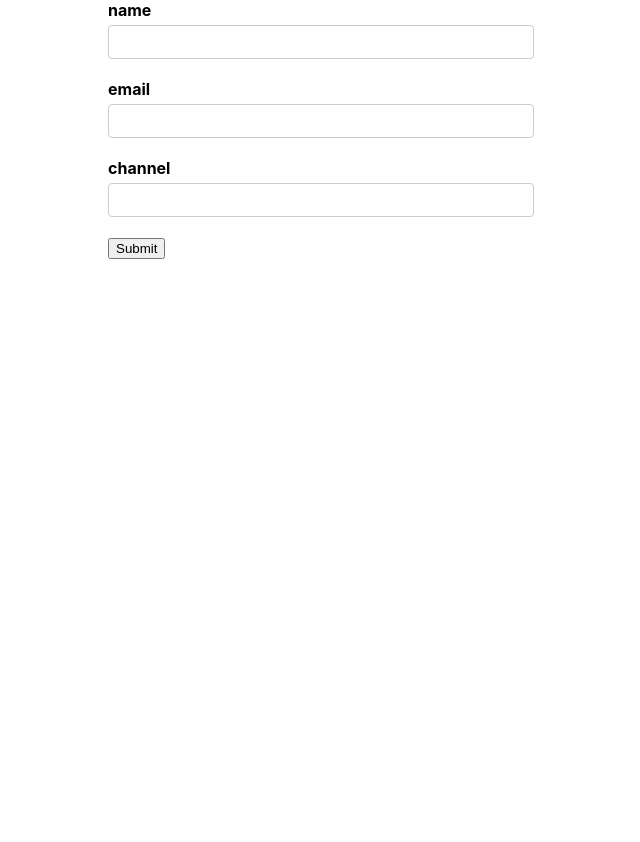
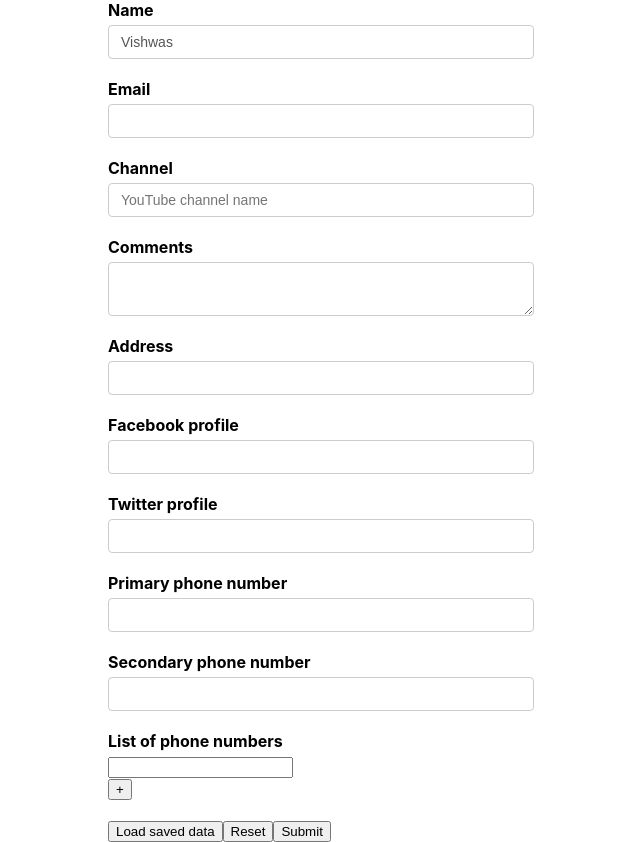
Before and after one commit to Serenity1337/formikPlayground, a React (Create React App) app: page / in a window 1280 px wide. Shown: the whole page, without its empty margins (319-959 px from the left). Before the commit the page ends 800 px from the top, so only its background shows below. Built offline with nearby package versions, Linux system fonts and the light colour scheme.

Commit message:
basics done

```diff
--- a/package.json
+++ b/package.json
@@ -10,7 +10,8 @@
     "react": "^17.0.2",
     "react-dom": "^17.0.2",
     "react-scripts": "4.0.3",
-    "web-vitals": "^1.1.2"
+    "web-vitals": "^1.1.2",
+    "yup": "^0.32.9"
   },
   "scripts": {
     "start": "react-scripts start",
--- a/src/App.css
+++ b/src/App.css
@@ -10,7 +10,8 @@ label {
 }
 
 input[type='text'],
-input[type='email'] {
+input[type='email'],
+textarea {
   display: block;
   width: 400px;
   padding: 6px 12px;
--- /dev/null
+++ b/src/Components/TextError.js
@@ -0,0 +1,6 @@
+import React from 'react'
+
+export const TextError = (props) => {
+  console.log(props)
+  return <div className='error'>{props.children}</div>
+}
--- a/src/Components/YoutubeForm.js
+++ b/src/Components/YoutubeForm.js
@@ -1,72 +1,224 @@
-// formik.touched gives us an object of visited fields if we set handleblur on inputs
+import React, { useState } from 'react'
+import {
+  Formik,
+  Form,
+  Field,
+  ErrorMessage,
+  FieldArray,
+  FastField,
+} from 'formik'
+import * as Yup from 'yup'
+import { TextError } from './TextError'
 
-// formik.values gives us an object of all the input values we have if we set handlechange on change on inputs
-
-// we set initialValues
-
-// formik.getFieldProps replaces the boilerplate code ''onsubmit,onchange,onblur'' etc.
-
-import React from 'react'
-import { Formik, Form, Field, ErrorMessage } from 'formik'
-function YoutubeForm() {
 const initialValues = {
-    name: '',
+  name: 'Vishwas',
   email: '',
   channel: '',
+  comments: '',
+  address: '',
+  social: {
+    facebook: '',
+    twitter: '',
+  },
+  phoneNumbers: ['', ''],
+  phNumbers: [''],
 }
 
-  const onSubmit = (values) => {
-    console.log(values)
+const savedValues = {
+  name: 'Vishwas',
+  email: 'v@example.com',
+  channel: 'codevolution',
+  comments: 'Welcome to Formik',
+  address: '221B Baker Street',
+  social: {
+    facebook: '',
+    twitter: '',
+  },
+  phoneNumbers: ['', ''],
+  phNumbers: [''],
 }
 
-  const validate = (values) => {
-    let errors = {}
-
-    if (!values.name) {
-      errors.name = 'Required'
+const onSubmit = (values, submitProps) => {
+  console.log('Form data', values)
+  console.log('submitProps', submitProps)
+  submitProps.setSubmitting(false)
+  submitProps.resetForm()
 }
 
-    if (!values.email) {
-      errors.email = 'Required'
-    } else if (
-      !/^[A-Z0-9._%+-]+@[A-Z0-9.-]+\.[A-Z]{2,4}$/i.test(values.email)
-    ) {
-      errors.email = 'Invalid email format'
+const validationSchema = Yup.object({
+  name: Yup.string().required('Required'),
+  email: Yup.string().email('Invalid email format').required('Required'),
+  channel: Yup.string().required('Required'),
+  comments: Yup.string().required('Required'),
+})
+
+const validateComments = (value) => {
+  let error
+  if (!value) {
+    error = 'Required'
+  }
+  return error
 }
 
-    if (!values.channel) {
-      errors.channel = 'Required'
-    }
-    return errors
-  }
-
+function YoutubeForm() {
+  const [formValues, setFormValues] = useState(null)
   return (
     <Formik
-      initialValues={initialValues}
-      validate={validate}
+      initialValues={formValues || initialValues}
+      validationSchema={validationSchema}
       onSubmit={onSubmit}
+      enableReinitialize
+      // validateOnChange={false}
+      // validateOnBlur={false}
+      // validateOnMount
     >
+      {(formik) => {
+        console.log('Formik props', formik)
+        return (
           <Form>
             <div className='form-control'>
-          <label htmlFor='name'>name</label>
+              <label htmlFor='name'>Name</label>
               <Field type='text' id='name' name='name' />
-          <ErrorMessage name='name' />
+              <ErrorMessage name='name' component={TextError} />
             </div>
 
             <div className='form-control'>
-          <label htmlFor='email'>email</label>
+              <label htmlFor='email'>Email</label>
               <Field type='email' id='email' name='email' />
-          <ErrorMessage name='email' />
+              <ErrorMessage name='email'>
+                {(error) => <div className='error'>{error}</div>}
+              </ErrorMessage>
             </div>
 
             <div className='form-control'>
-          <label htmlFor='channel'>channel</label>
-          <Field type='text' id='channel' name='channel' />
+              <label htmlFor='channel'>Channel</label>
+              <Field
+                type='text'
+                id='channel'
+                name='channel'
+                placeholder='YouTube channel name'
+              />
               <ErrorMessage name='channel' />
             </div>
 
-        <button type='submit'>Submit</button>
+            <div className='form-control'>
+              <label htmlFor='comments'>Comments</label>
+              <Field
+                as='textarea'
+                id='comments'
+                name='comments'
+                validate={validateComments}
+              />
+              <ErrorMessage name='comments' component={TextError} />
+            </div>
+
+            <div className='form-control'>
+              <label htmlFor='address'>Address</label>
+              <FastField name='address'>
+                {({ field, form, meta }) => {
+                  // console.log('Field render')
+                  return (
+                    <div>
+                      <input type='text' {...field} />
+                      {meta.touched && meta.error ? (
+                        <div>{meta.error}</div>
+                      ) : null}
+                    </div>
+                  )
+                }}
+              </FastField>
+            </div>
+
+            <div className='form-control'>
+              <label htmlFor='facebook'>Facebook profile</label>
+              <Field type='text' id='facebook' name='social.facebook' />
+            </div>
+
+            <div className='form-control'>
+              <label htmlFor='twitter'>Twitter profile</label>
+              <Field type='text' id='twitter' name='social.twitter' />
+            </div>
+
+            <div className='form-control'>
+              <label htmlFor='primaryPh'>Primary phone number</label>
+              <Field type='text' id='primaryPh' name='phoneNumbers[0]' />
+            </div>
+
+            <div className='form-control'>
+              <label htmlFor='secondaryPh'>Secondary phone number</label>
+              <Field type='text' id='secondaryPh' name='phoneNumbers[1]' />
+            </div>
+
+            <div className='form-control'>
+              <label>List of phone numbers</label>
+              <FieldArray name='phNumbers'>
+                {(fieldArrayProps) => {
+                  const { push, remove, form } = fieldArrayProps
+                  const { values } = form
+                  const { phNumbers } = values
+                  // console.log('fieldArrayProps', fieldArrayProps)
+                  // console.log('Form errors', form.errors)
+                  return (
+                    <div>
+                      {phNumbers.map((phNumber, index) => (
+                        <div key={index}>
+                          <Field name={`phNumbers[${index}]`} />
+                          {index > 0 && (
+                            <button type='button' onClick={() => remove(index)}>
+                              -
+                            </button>
+                          )}
+                        </div>
+                      ))}
+                      <button type='button' onClick={() => push('')}>
+                        +
+                      </button>
+                    </div>
+                  )
+                }}
+              </FieldArray>
+            </div>
+            {/* <button
+              type='button'
+              onClick={() => formik.validateField('comments')}
+            >
+              Validate comments
+            </button>
+            <button
+              type='button'
+              onClick={() => formik.setFieldTouched('comments')}
+            >
+              Visit comments
+            </button>
+            <button type='button' onClick={() => formik.validateForm()}>
+              Validate all
+            </button>
+            <button
+              type='button'
+              onClick={() =>
+                formik.setTouched({
+                  name: true,
+                  email: true,
+                  channel: true,
+                  comments: true
+                })
+              }
+            >
+              Visit all
+            </button> */}
+            <button type='button' onClick={() => setFormValues(savedValues)}>
+              Load saved data
+            </button>
+            <button type='reset'>Reset</button>
+            <button
+              type='submit'
+              disabled={!formik.isValid || formik.isSubmitting}
+            >
+              Submit
+            </button>
           </Form>
+        )
+      }}
     </Formik>
   )
 }
```
Also changed, not shown: 1 other file (tests, documents, lock files or other folders). Lines whose indentation alone changed are shown as unchanged.
